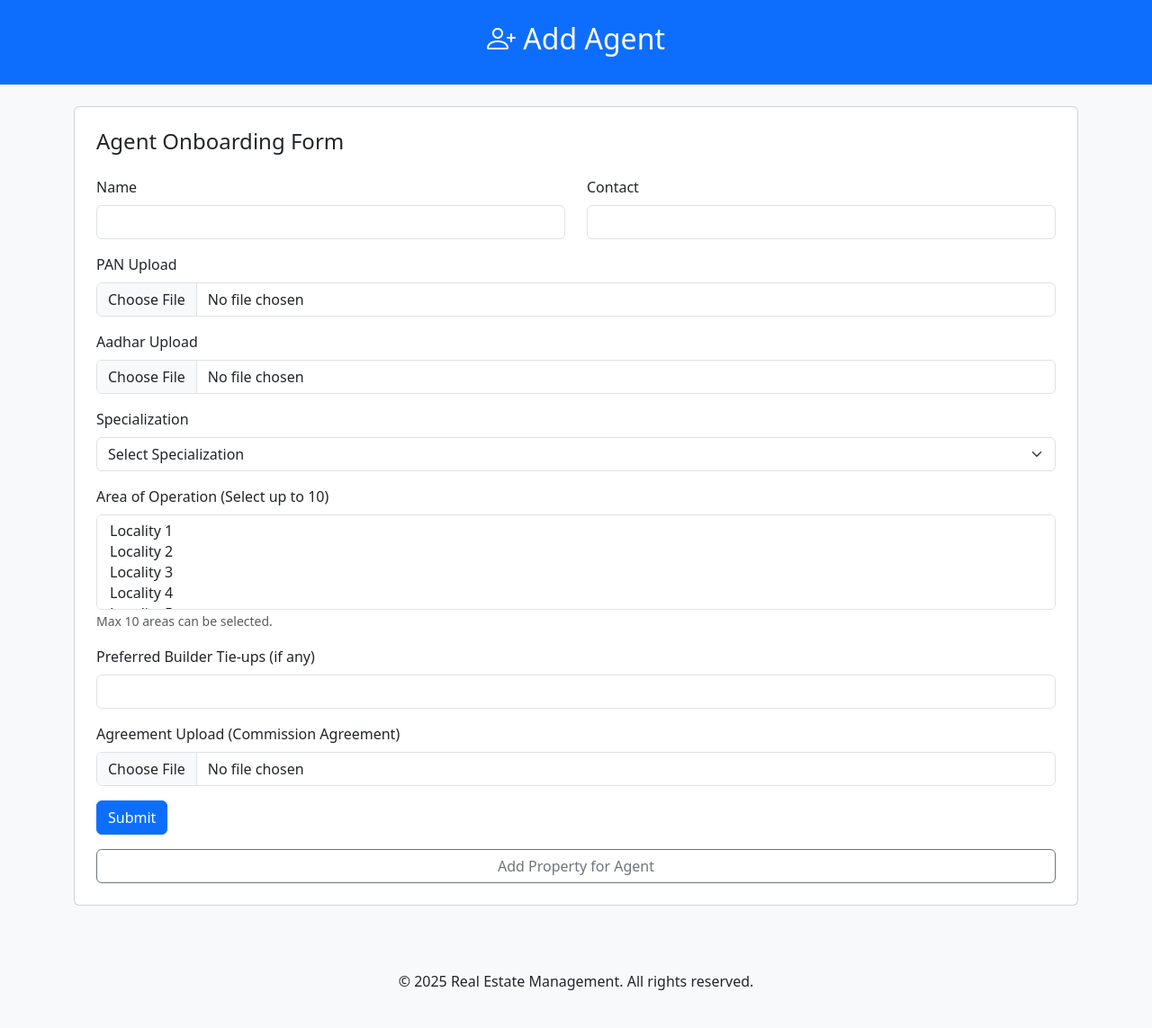
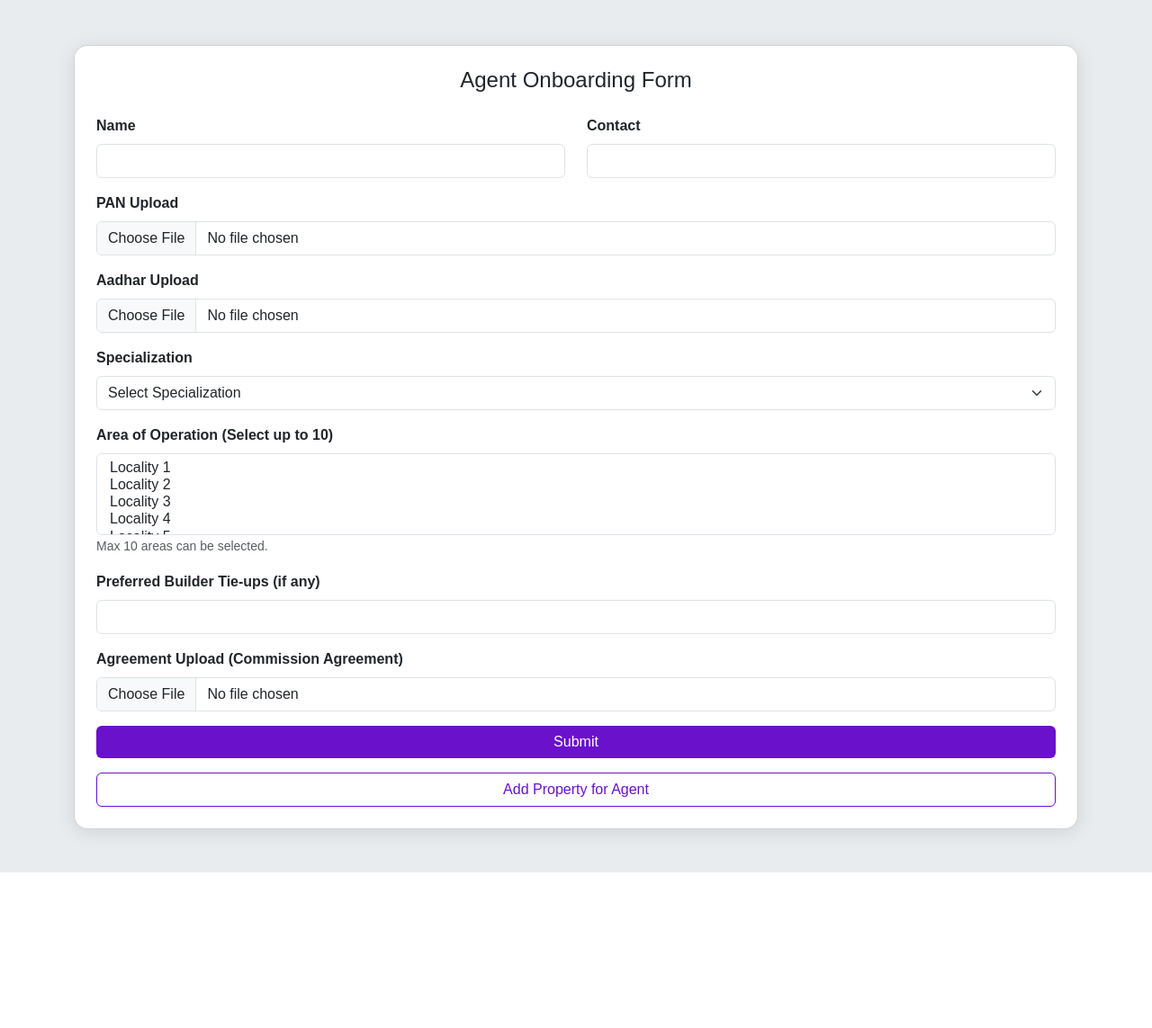
Before and after one commit to Veena-Infotech/VEC, a PHP site: page /add-agent-page.php in a window 1280 px wide. Shown: the whole page at 90% size. After the commit the page ends 970 px from the top, so only its background shows below. Run offline with PHP 8.4, Linux system fonts and the light colour scheme.

Commit message:
`Added custom CSS styles and modified HTML structure for the add agent page.`

```diff
--- a/add-agent-page.php
+++ b/add-agent-page.php
@@ -15,18 +15,54 @@
   <script src="https://code.jquery.com/jquery-3.6.0.min.js"></script>
   <!-- Bootstrap JS Bundle -->
   <script src="https://cdn.jsdelivr.net/npm/bootstrap@5.3.0/dist/js/bootstrap.bundle.min.js"></script>
+  <style>
+    body {
+      background-color: #e9ecef; /* Light gray background */
+      color: #333;
+      font-family: 'Arial', sans-serif;
+    }
+    .card {
+      border-radius: 15px;
+      background: white;
+      box-shadow: 0 4px 20px rgba(0, 0, 0, 0.1);
+      transition: transform 0.3s;
+      margin-top: 50px; /* Add margin to separate from the top */
+    }
+    .card:hover {
+      transform: scale(1.02);
+    }
+    .form-label {
+      font-weight: bold;
+    }
+    .btn-primary {
+      background-color: #6a11cb; /* Custom primary color */
+      border: none;
+      transition: background-color 0.3s;
+    }
+    .btn-primary:hover {
+      background-color: #2575fc; /* Darker shade on hover */
+    }
+    .btn-outline-secondary {
+      color: #6a11cb;
+      border-color: #6a11cb;
+      transition: background-color 0.3s, color 0.3s;
+    }
+    .btn-outline-secondary:hover {
+      background-color: #6a11cb;
+      color: white;
+    }
+    .form-control:focus {
+      border-color: #6a11cb;
+      box-shadow: 0 0 5px rgba(106, 17, 203, 0.5);
+    }
+  </style>
 </head>
-<body class="bg-light">
-
-  <!-- Header -->
-  <header class="py-4 text-center bg-primary text-white">
-    <h1 class="fs-2"><i class="bi bi-person-plus"></i> Add Agent</h1>
-  </header>
+<body>
 
   <!-- Main Content -->
   <main class="container mb-5">
-    <section class="card p-4 mt-4" id="agentFormSection">
-      <h2 class="fs-4 mb-4">Agent Onboarding Form</h2>
+    <section class="card p-4" id="agentFormSection">
+      <h2 class="fs-4 mb-4 text-center">Agent Onboarding Form</h2>
       <form id="agentForm">
         <div class="row mb-3">
           <div class="col-md-6">
@@ -35,7 +71,7 @@
           </div>
           <div class="col-md-6">
             <label for="contact" class="form-label">Contact</label>
-            <input type="tel" class="form-control" id="contact" required />
+            <input type="tel" class="form-control" id="contact" required pattern="[0-9]{10}" title="Please enter a valid 10-digit phone number." />
           </div>
         </div>
         <div class="mb-3">
@@ -81,16 +117,11 @@
           <label for="agreementUpload" class="form-label">Agreement Upload (Commission Agreement)</label>
           <input type="file" class="form-control" id="agreementUpload" accept=".pdf,.jpg,.jpeg,.png" required />
         </div>
-        <button type="submit" class="btn btn-primary">Submit</button>
+        <button type="submit" class="btn btn-primary w-100">Submit</button>
       </form>
-      <button class="btn btn-outline-secondary mt-3" onclick="addPropertyForAgent()">Add Property for Agent</button>
+      <button class="btn btn-outline-secondary mt-3 w-100" onclick="addPropertyForAgent()">Add Property for Agent</button>
     </section>
   </main>
-
-  <!-- Footer -->
-  <footer class="text-center py-4">
-    <p>&copy; 2025 Real Estate Management. All rights reserved.</p>
-  </footer>
 
   <!-- Script for form validation and animations -->
   <script>
@@ -113,16 +144,32 @@
 
       $('#agentForm').on('submit', function(e) {
         e.preventDefault();
-        // Add your form submission logic here
+
+        // Custom validation
+        if (!this.checkValidity()) {
+          alert('Please fill out all required fields correctly.');
+          return;
+        }
+
+        // Submit animation
         gsap.to("#agentFormSection", {
           duration: 0.5,
           scale: 0.95,
           ease: "power2.out",
           onComplete: function() {
-            alert('Agent added successfully!');
             gsap.to("#agentFormSection", {
               duration: 0.5,
-              scale: 1
+              opacity: 0,
+              onComplete: function() {
+                alert('Agent added successfully!');
+                // Reset form after submission
+                $('#agentForm')[0].reset();
+                gsap.to("#agentFormSection", {
+                  duration: 0.5,
+                  scale: 1,
+                  opacity: 1
+                });
+              }
             });
           }
         });
```
Also changed, not shown: add-property-page.php (+5 -15 lines).
